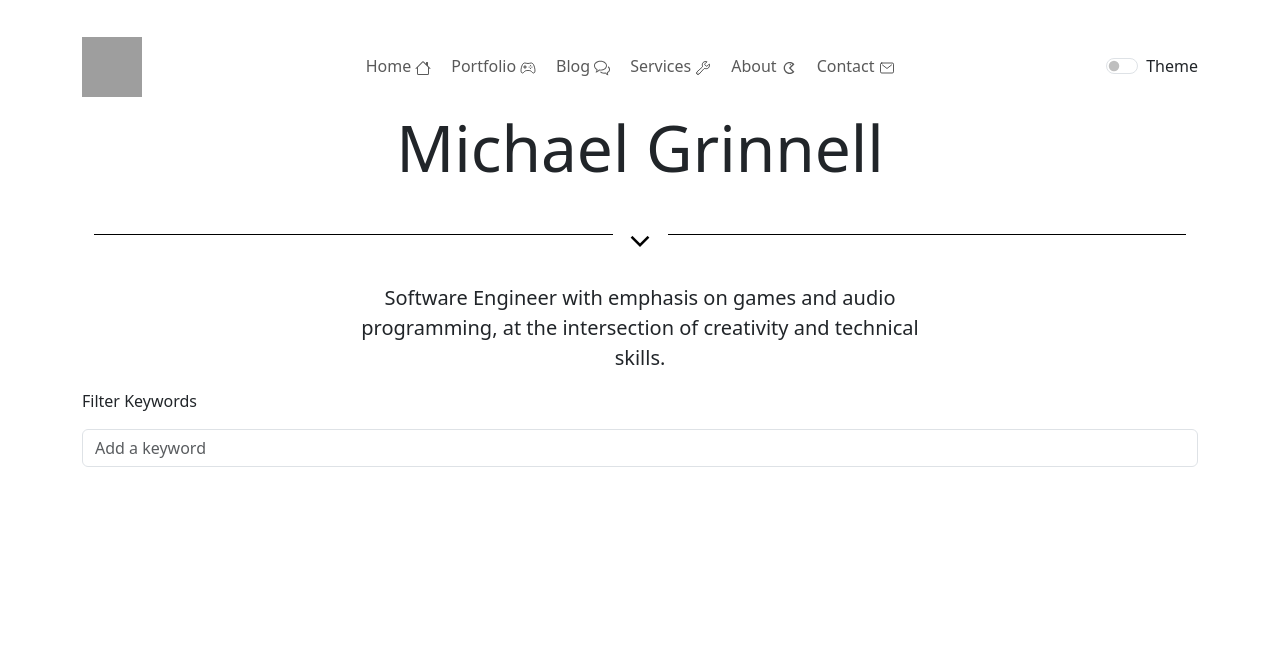
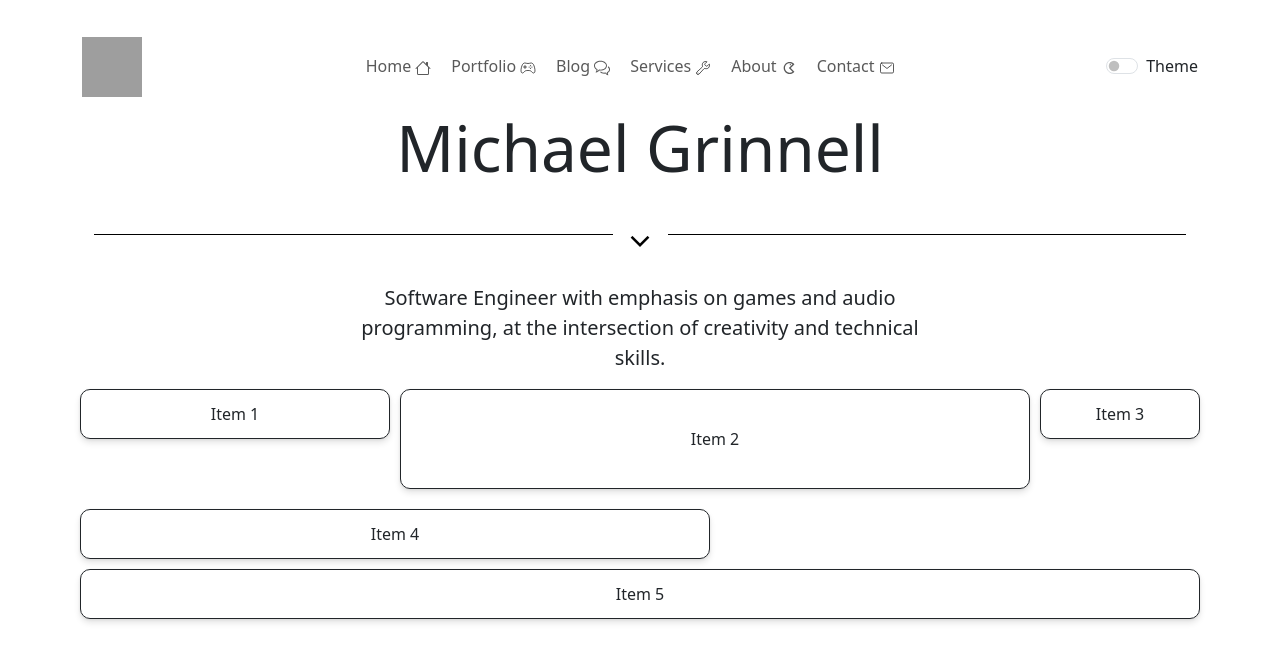
Before and after one commit to irish-mike/portfolio, a React (Vite) app in the folder main-portfolio/: page / in a window 1280 px wide. Shown: the top 662 px of the page. Built offline with nearby package versions, Linux system fonts and the light colour scheme; grey boxes are pictures that could not be loaded.

Commit message:
Add Bento box component

```diff
--- a/main-portfolio/src/App.tsx
+++ b/main-portfolio/src/App.tsx
@@ -1,8 +1,8 @@
 import { Col, Container, Row } from "react-bootstrap";
 import NavbarMain from "./components/NavbarMain";
-import ParticleBackground from "./components/features/ParticleBackground";
 import TextContentSection from "./components/TextContentSection";
-import Tags from "./components/Tags";
+import BentoBox from "./components/BentoBox";
+import BentoGridItem from "./components/BentoGirdItem";
 
 function App() {
   return (
@@ -21,7 +21,24 @@ function App() {
           />
         </Col>
       </Row>
-      <Tags options={["C++", "Python", "Web Development"]}></Tags>
+      {/* <Tags options={["C++", "Python", "Web Development"]}></Tags> */}
+
+      <Row>
+        <BentoBox>
+          <BentoGridItem content="Item 1" rowSpan={1} colSpan={2} />
+          <BentoGridItem content="Item 2" rowSpan={2} colSpan={4} />
+          <BentoGridItem content="Item 3" rowSpan={1} colSpan={2} />
+          <BentoGridItem
+            content="Item 4"
+            rowSpan={1}
+            colSpan={2}
+            offset={true}
+          />
+          <BentoGridItem content="Item 4" rowSpan={1} colSpan={4} />
+          <BentoGridItem content="Item 5" rowSpan={1} colSpan={8} />
+          {/* Add more items as needed */}
+        </BentoBox>
+      </Row>
     </Container>
   );
 }
--- /dev/null
+++ b/main-portfolio/src/components/BentoBox.tsx
@@ -0,0 +1,11 @@
+import { ReactNode } from "react";
+
+interface Props {
+  children: ReactNode;
+}
+
+const BentoBox = ({ children }: Props) => {
+  return <div className="bento-box">{children}</div>;
+};
+
+export default BentoBox;
--- /dev/null
+++ b/main-portfolio/src/components/BentoGirdItem.tsx
@@ -0,0 +1,30 @@
+interface Props {
+  content: string;
+  rowSpan: number;
+  colSpan: number;
+  offset?: boolean;
+}
+
+const BentoGridItem = ({
+  content,
+  rowSpan,
+  colSpan,
+  offset = false,
+}: Props) => {
+  const baseHeight = 50; // Base height for a single row
+  const style = {
+    gridColumn: `span ${colSpan}`,
+    gridRow: `span ${rowSpan}`,
+    height: `${baseHeight * rowSpan}px`, // Calculate height based on rowSpan
+  };
+
+  let css = "bento-box-item " + (offset ? "offset-item" : "");
+
+  return (
+    <div className={css} style={style}>
+      {content}
+    </div>
+  );
+};
+
+export default BentoGridItem;
--- a/main-portfolio/src/styles/custom.css
+++ b/main-portfolio/src/styles/custom.css
@@ -7,6 +7,10 @@
    /* White */
     --text-color: #000;
    /* Black */
+
+   --subtle-shadow: rgba(0, 0, 0, 0.07);
+   --medium-shadow: rgba(0, 0, 0, 0.1);
+   --strong-shadow: rgba(0, 0, 0, 0.2);
 }
 [data-bs-theme='dark'] {
    /* Dark theme colors */
@@ -18,6 +22,10 @@
    /* Dark grey */
     --text-color: #fff;
    /* White */
+
+   --subtle-shadow: rgba(255, 255, 255, 0.08);
+   --medium-shadow: rgba(255, 255, 255, 0.2);
+   --strong-shadow: rgba(255, 255, 255, 0.3);
 }
 body {
     padding: 24px;
@@ -68,7 +76,7 @@ body {
 }
 
 /* Helpers for development */
-.dev-1 {
+/* .dev-1 {
     border: solid 1px #dc3545;
 }
 .dev-2 {
@@ -76,4 +84,49 @@ body {
 }
 .dev-3 {
     border: solid 1px #3e2da0;
+} */
+
+
+.bento-box {
+    display: grid;
+    grid-template-columns: repeat(auto-fill, minmax(150px, 1fr));
+    grid-gap: 10px;
+    justify-content: center;
+    align-content: center;
+    width: 100%;
+    height: 100%;
 }
+
+
+
+
+.bento-box-item {
+    display: flex; /* No change, ensures content inside is flexibly aligned */
+    align-items: center; /* Aligns items vertically center */
+    justify-content: center; /* Centers content horizontally */
+    border: 1px solid;
+    border-radius: 10px; /* Adjust for desired roundness */
+    box-shadow: 0 4px 6px var(--medium-shadow), 0 1px 3px var(--subtle-shadow); /* Subtle shadow for depth */
+    padding: 20px; /* Adjust based on your content needs */
+    width: 100%; /* Ensures item fills the full width */
+}
+
+.bento-box-item.offset-item{
+    opacity: 0;
+}
+
+.bento-box-item:hover {
+    box-shadow: 0 10px 15px var(--strong-shadow), 0 4px 6px var(--medium-shadow);
+    transform: translateY(-2px);
+}
+
+/* Responsive behavior for smaller screens */
+@media (max-width: 768px) {
+    .bento-box {
+        display: flex;
+        flex-direction: column;
+    }
+    .bento-box-item.offset-item {
+       display: none;
+    }
+}
```
Also changed, not shown: 1 other file (tests, documents, lock files or other folders).
